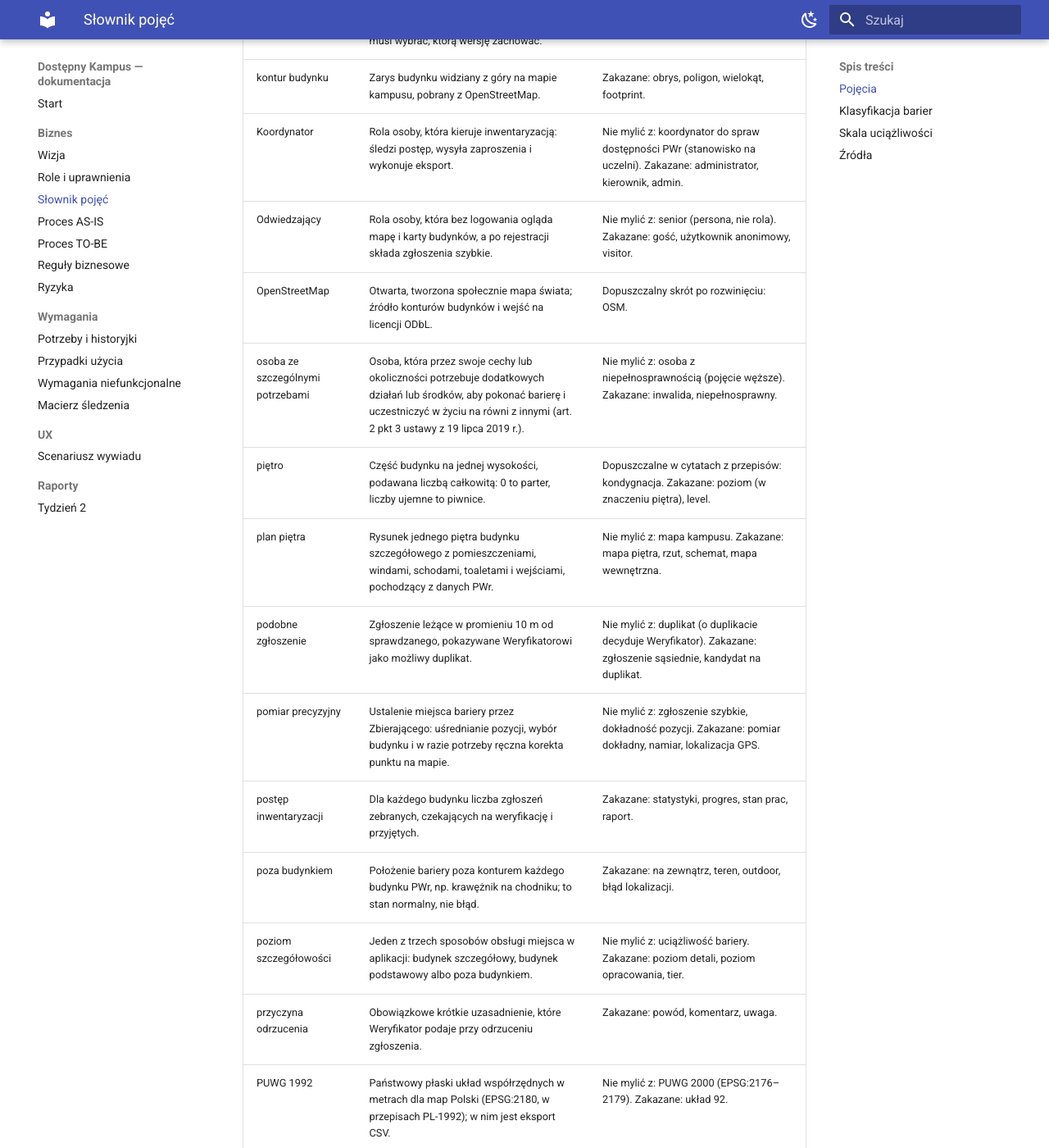
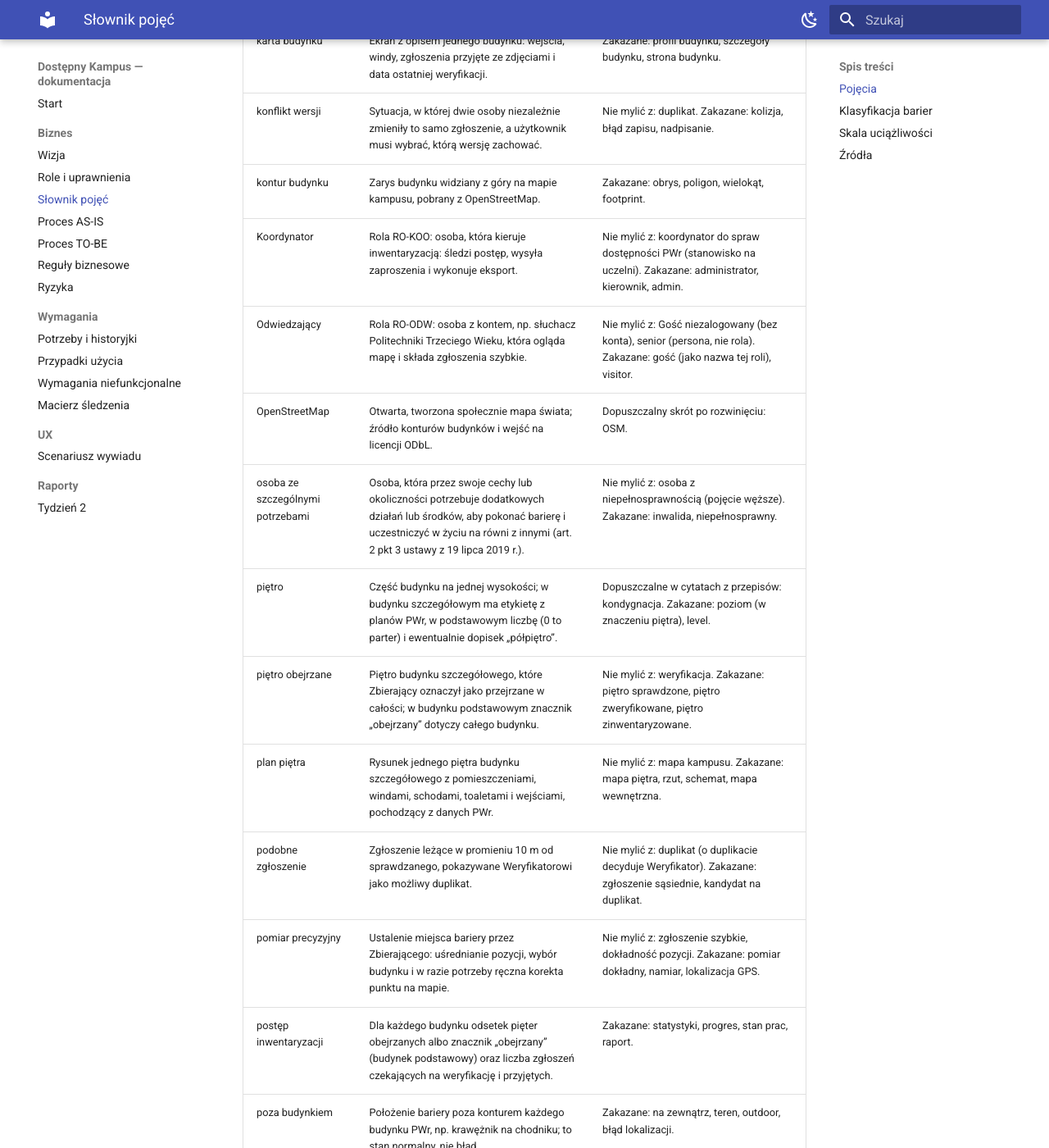
Before and after one commit to dostepny-kampus/dostepny-kampus, an MkDocs documentation site: the page built from docs/docs/biznes/slownik.md, in a window 1280 px wide and 1400 px high, scrolled down 1566 px. Shown: the whole window at 82% size. Built offline with MkDocs 1.6.1 and Material for MkDocs 9.7.7, drawn with Linux system fonts in a browser that asks for light colours; some of the changed text lies outside the part shown.

Commit message:
docs(biznes): fix glossary per decision 29 and role identifiers

```diff
--- a/docs/docs/biznes/slownik.md
+++ b/docs/docs/biznes/slownik.md
@@ -13,31 +13,33 @@
 | deklaracja dostępności | Opis dostępności strony, aplikacji lub siedziby podmiotu publicznego (art. 10 ustawy o dostępności cyfrowej); na PWr to opis każdego budynku. | Nie mylić z: raport o stanie zapewniania dostępności (ustawa z 19 lipca 2019 r., art. 11), certyfikat dostępności, plan poprawy dostępności. Zakazane: audyt, opis budynku. |
 | dokładność pozycji | Szacowana w metrach odległość, w jakiej od wyznaczonego punktu leży rzeczywiste miejsce bariery; cel to poniżej 1 m. | Nie mylić z: pomiar precyzyjny. Zakazane: precyzja, błąd GPS, rozrzut, accuracy. |
 | duplikat | Zgłoszenie, które według Weryfikatora opisuje tę samą barierę co wcześniejsze zgłoszenie. | Nie mylić z: podobne zgłoszenie, konflikt wersji. Zakazane: dubel, kopia, powtórzenie. |
-| eksport | Pobranie przez Koordynatora zgłoszeń jako pliku GeoJSON lub CSV do otwarcia w QGIS. | Nie mylić z: synchronizacja. Zakazane: raport, zrzut, kopia zapasowa, wydruk. |
+| eksport | Pobranie przez Koordynatora zgłoszeń przyjętych jako pliku GeoJSON lub CSV do otwarcia w QGIS. | Nie mylić z: synchronizacja. Zakazane: raport, zrzut, kopia zapasowa, wydruk. |
 | GeoJSON | Otwarty format pliku z danymi mapowymi, który QGIS otwiera bez konwersji; w eksporcie zawiera współrzędne WGS84. | Zakazane: JSON, plik mapy. |
 | GNSS | Wspólna nazwa satelitarnych systemów ustalania położenia, takich jak GPS, Galileo i GLONASS. | Nie mylić z: GPS (jeden z systemów). Zakazane: GPS jako nazwa ogólna. |
+| Gość niezalogowany | Rola RO-GOS: każdy, kto bez konta ogląda mapę kampusu, karty budynków i plany pięter. | Nie mylić z: Odwiedzający (ma konto i składa zgłoszenia). Zakazane: użytkownik anonimowy, niezalogowany użytkownik. |
 | grupa barier | Jedna z sześciu grup klasyfikacji barier, np. „komunikacja pionowa”. | Nie mylić z: typ bariery. Zakazane: kategoria, dział. |
 | inwentaryzacja | Systematyczny obchód budynków i terenu kampusu, który ma zebrać i zweryfikować zgłoszenia o wszystkich barierach. | Nie mylić z: audyt dostępności, deklaracja dostępności. Zakazane: spis, przegląd, monitoring. |
 | karta budynku | Ekran z opisem jednego budynku: wejścia, windy, zgłoszenia przyjęte ze zdjęciami i data ostatniej weryfikacji. | Zakazane: profil budynku, szczegóły budynku, strona budynku. |
 | konflikt wersji | Sytuacja, w której dwie osoby niezależnie zmieniły to samo zgłoszenie, a użytkownik musi wybrać, którą wersję zachować. | Nie mylić z: duplikat. Zakazane: kolizja, błąd zapisu, nadpisanie. |
 | kontur budynku | Zarys budynku widziany z góry na mapie kampusu, pobrany z OpenStreetMap. | Zakazane: obrys, poligon, wielokąt, footprint. |
-| Koordynator | Rola osoby, która kieruje inwentaryzacją: śledzi postęp, wysyła zaproszenia i wykonuje eksport. | Nie mylić z: koordynator do spraw dostępności PWr (stanowisko na uczelni). Zakazane: administrator, kierownik, admin. |
-| Odwiedzający | Rola osoby, która bez logowania ogląda mapę i karty budynków, a po rejestracji składa zgłoszenia szybkie. | Nie mylić z: senior (persona, nie rola). Zakazane: gość, użytkownik anonimowy, visitor. |
+| Koordynator | Rola RO-KOO: osoba, która kieruje inwentaryzacją: śledzi postęp, wysyła zaproszenia i wykonuje eksport. | Nie mylić z: koordynator do spraw dostępności PWr (stanowisko na uczelni). Zakazane: administrator, kierownik, admin. |
+| Odwiedzający | Rola RO-ODW: osoba z kontem, np. słuchacz Politechniki Trzeciego Wieku, która ogląda mapę i składa zgłoszenia szybkie. | Nie mylić z: Gość niezalogowany (bez konta), senior (persona, nie rola). Zakazane: gość (jako nazwa tej roli), visitor. |
 | OpenStreetMap | Otwarta, tworzona społecznie mapa świata; źródło konturów budynków i wejść na licencji ODbL. | Dopuszczalny skrót po rozwinięciu: OSM. |
 | osoba ze szczególnymi potrzebami | Osoba, która przez swoje cechy lub okoliczności potrzebuje dodatkowych działań lub środków, aby pokonać barierę i uczestniczyć w życiu na równi z innymi (art. 2 pkt 3 ustawy z 19 lipca 2019 r.). | Nie mylić z: osoba z niepełnosprawnością (pojęcie węższe). Zakazane: inwalida, niepełnosprawny. |
-| piętro | Część budynku na jednej wysokości, podawana liczbą całkowitą: 0 to parter, liczby ujemne to piwnice. | Dopuszczalne w cytatach z przepisów: kondygnacja. Zakazane: poziom (w znaczeniu piętra), level. |
+| piętro | Część budynku na jednej wysokości; w budynku szczegółowym ma etykietę z planów PWr, w podstawowym liczbę (0 to parter) i ewentualnie dopisek „półpiętro”. | Dopuszczalne w cytatach z przepisów: kondygnacja. Zakazane: poziom (w znaczeniu piętra), level. |
+| piętro obejrzane | Piętro budynku szczegółowego, które Zbierający oznaczył jako przejrzane w całości; w budynku podstawowym znacznik „obejrzany” dotyczy całego budynku. | Nie mylić z: weryfikacja. Zakazane: piętro sprawdzone, piętro zweryfikowane, piętro zinwentaryzowane. |
 | plan piętra | Rysunek jednego piętra budynku szczegółowego z pomieszczeniami, windami, schodami, toaletami i wejściami, pochodzący z danych PWr. | Nie mylić z: mapa kampusu. Zakazane: mapa piętra, rzut, schemat, mapa wewnętrzna. |
 | podobne zgłoszenie | Zgłoszenie leżące w promieniu 10 m od sprawdzanego, pokazywane Weryfikatorowi jako możliwy duplikat. | Nie mylić z: duplikat (o duplikacie decyduje Weryfikator). Zakazane: zgłoszenie sąsiednie, kandydat na duplikat. |
 | pomiar precyzyjny | Ustalenie miejsca bariery przez Zbierającego: uśrednianie pozycji, wybór budynku i w razie potrzeby ręczna korekta punktu na mapie. | Nie mylić z: zgłoszenie szybkie, dokładność pozycji. Zakazane: pomiar dokładny, namiar, lokalizacja GPS. |
-| postęp inwentaryzacji | Dla każdego budynku liczba zgłoszeń zebranych, czekających na weryfikację i przyjętych. | Zakazane: statystyki, progres, stan prac, raport. |
+| postęp inwentaryzacji | Dla każdego budynku odsetek pięter obejrzanych albo znacznik „obejrzany” (budynek podstawowy) oraz liczba zgłoszeń czekających na weryfikację i przyjętych. | Zakazane: statystyki, progres, stan prac, raport. |
 | poza budynkiem | Położenie bariery poza konturem każdego budynku PWr, np. krawężnik na chodniku; to stan normalny, nie błąd. | Zakazane: na zewnątrz, teren, outdoor, błąd lokalizacji. |
 | poziom szczegółowości | Jeden z trzech sposobów obsługi miejsca w aplikacji: budynek szczegółowy, budynek podstawowy albo poza budynkiem. | Nie mylić z: uciążliwość bariery. Zakazane: poziom detali, poziom opracowania, tier. |
 | przyczyna odrzucenia | Obowiązkowe krótkie uzasadnienie, które Weryfikator podaje przy odrzuceniu zgłoszenia. | Zakazane: powód, komentarz, uwaga. |
 | PUWG 1992 | Państwowy płaski układ współrzędnych w metrach dla map Polski (EPSG:2180, w przepisach PL-1992); w nim jest eksport CSV. | Nie mylić z: PUWG 2000 (EPSG:2176–2179). Zakazane: układ 92. |
 | PWr | Politechnika Wrocławska. | Zakazane: PWR, Polibuda. |
 | QGIS | Bezpłatny program do przeglądania i analizy danych mapowych, w którym Koordynator otwiera eksport. | Zakazane: GIS jako nazwa programu. |
-| rola | Zestaw czynności dostępnych dla osoby w aplikacji: Odwiedzający, Zbierający, Weryfikator albo Koordynator. | Zakazane: typ konta, grupa, uprawnienie, poziom dostępu. |
-| status zgłoszenia | Etap obsługi zgłoszenia: lokalne, wysłane, w weryfikacji, przyjęte albo odrzucone. | Zakazane: stan, faza, oczekujące, nowe, zatwierdzone. |
+| rola | Zestaw czynności dostępnych dla osoby w aplikacji: RO-GOS, RO-ODW, RO-ZBI, RO-WER albo RO-KOO. | Nie mylić z: uprawnienie (jedna czynność z macierzy uprawnień). Zakazane: typ konta, grupa, poziom dostępu. |
+| status zgłoszenia | Etap obsługi zgłoszenia: lokalne (tylko w telefonie), wysłane (na serwerze w kolejce), w weryfikacji (wzięte przez jednego Weryfikatora), przyjęte albo odrzucone. | Zakazane: stan, faza, oczekujące, nowe, zatwierdzone. |
 | symbol budynku | Oznaczenie budynku PWr z litery i numeru, zapisywane z dywizem, np. C-13. | Zakazane: numer budynku, kod, ref, sygnatura. |
 | synchronizacja | Wymiana danych między telefonem a serwerem: wysłanie zgłoszeń zapisanych w telefonie i pobranie zmian z serwera. | Nie mylić z: eksport. Zakazane: upload, wysyłka, odświeżanie, sync. |
 | tryb offline | Praca aplikacji bez internetu, w której zgłoszenia zapisują się w telefonie i czekają na synchronizację. | Zakazane: tryb samolotowy, tryb lokalny, tryb bez sieci. |
@@ -47,14 +49,14 @@
 | wejście dostępne | Wejście, przez które osoba na wózku dostanie się do budynku bez pokonywania stopni: z poziomu terenu, pochylnią lub podnośnikiem. | Nie mylić z: wejście główne. Zakazane: wejście dla niepełnosprawnych, wejście przystosowane, wejście bez barier. |
 | wejście główne | Podstawowe wejście do budynku, którym wchodzi większość osób; nie musi być wejściem dostępnym. | Nie mylić z: wejście dostępne. Zakazane: wejście frontowe, wejście reprezentacyjne. |
 | weryfikacja | Sprawdzenie zgłoszenia przez Weryfikatora zakończone przyjęciem albo odrzuceniem z przyczyną odrzucenia. | Nie mylić z: pomiar precyzyjny. Zakazane: moderacja, akceptacja, recenzja, zatwierdzanie. |
-| Weryfikator | Rola pracownika, który przyjmuje albo odrzuca zgłoszenia i wskazuje duplikaty. | Zakazane: moderator, recenzent, sprawdzający, kontroler. |
+| Weryfikator | Rola RO-WER: pracownik, który przyjmuje albo odrzuca zgłoszenia, wskazuje duplikaty i ustala typ oraz uciążliwość zgłoszeń szybkich. | Zakazane: moderator, recenzent, sprawdzający, kontroler. |
 | WGS84 | Światowy układ współrzędnych geograficznych w stopniach, używany przez GNSS i mapy internetowe (EPSG:4326); w nim jest eksport GeoJSON. | Nie mylić z: PUWG 1992. Zakazane: współrzędne GPS, układ GPS. |
 | zaproszenie | Wpisanie przez Koordynatora adresu e-mail i roli, po którym ta osoba dostaje konto z tą rolą. | Nie mylić z: rejestracja (Odwiedzający zakłada konto sam). Zakazane: dodanie użytkownika, invite. |
-| Zbierający | Rola studenta lub pracownika, który na miejscu wykonuje pomiar precyzyjny i składa zgłoszenia, także w trybie offline. | Zakazane: zbieracz, inwentaryzator, ankieter, kolektor. |
+| Zbierający | Rola RO-ZBI: student lub pracownik, który na miejscu wykonuje pomiar precyzyjny i składa zgłoszenia, także w trybie offline. | Zakazane: zbieracz, inwentaryzator, ankieter, kolektor. |
 | zdjęcie | Fotografia bariery dołączona do zgłoszenia, wymagana w każdym zgłoszeniu. | Zakazane: foto, fotka, obraz, załącznik. |
 | zgłoszenie | Informacja w systemie o jednej barierze: typ, uciążliwość, miejsce, piętro, zdjęcie i opis. | Nie mylić z: bariera. Zakazane: raport, obiekt, wpis, rekord, punkt, ticket. |
 | zgłoszenie przyjęte | Zgłoszenie po pozytywnej weryfikacji; tylko takie zgłoszenia widzi Odwiedzający na mapie. | Zakazane: zatwierdzone, potwierdzone, zaakceptowane, opublikowane. |
-| zgłoszenie szybkie | Zgłoszenie złożone przez Odwiedzającego w najwyżej 3 krokach: zdjęcie, bieżąca pozycja i grupa barier. | Nie mylić z: pomiar precyzyjny. Zakazane: szybki raport, zgłoszenie uproszczone, sygnał. |
+| zgłoszenie szybkie | Zgłoszenie Odwiedzającego w najwyżej 3 krokach: zdjęcie, bieżąca pozycja i grupa barier; typ i uciążliwość ustala Weryfikator. | Nie mylić z: pomiar precyzyjny. Zakazane: szybki raport, zgłoszenie uproszczone, sygnał. |
 
 Terminy są w mianowniku liczby pojedynczej. Nazwy ról piszemy wielką literą. Nowe pojęcie trafia do tabeli przed pierwszym użyciem w innym dokumencie.
 
@@ -114,5 +116,6 @@
 - Deklaracje dostępności budynków PWr: <https://dostepnosc.pwr.edu.pl/dostepnosc-architektoniczna/deklaracje-dostepnosci-budynkow>
 - Deklaracja dostępności budynku A-1: <https://dostepnosc.pwr.edu.pl/dostepnosc-architektoniczna/deklaracje-dostepnosci-budynkow/budynki-a/a1>
 - Deklaracja dostępności budynku C-13: <https://dostepnosc.pwr.edu.pl/dostepnosc-architektoniczna/deklaracje-dostepnosci-budynkow/budynki-c/c13>
+- Politechnika Trzeciego Wieku na PWr: <https://pwr.edu.pl/uczelnia/aktualnosci/seniorzy-na-pwr-ruszyla-politechnika-trzeciego-wieku-13912.html>
 - EPSG:2180: <https://epsg.io/2180>
 - EPSG:4326: <https://epsg.io/4326>
```
Also changed, not shown: other parts of docs/docs/biznes/slownik.md (+1 -1 lines).
